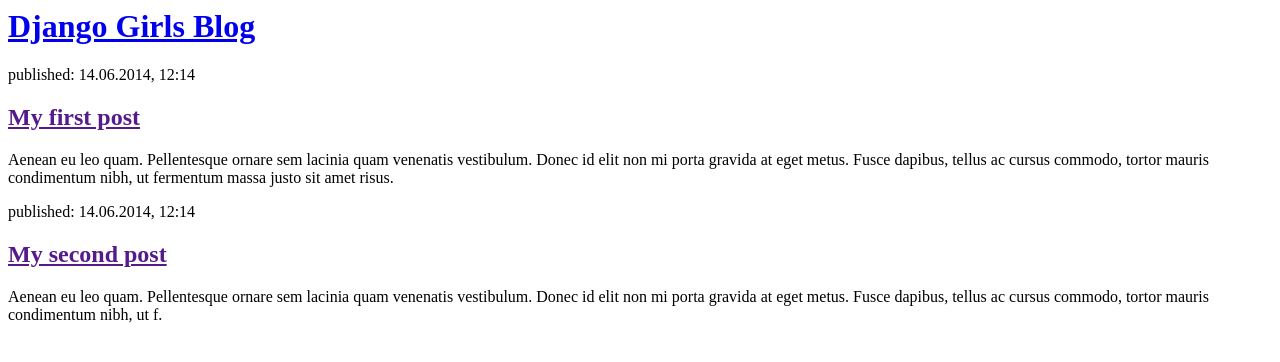
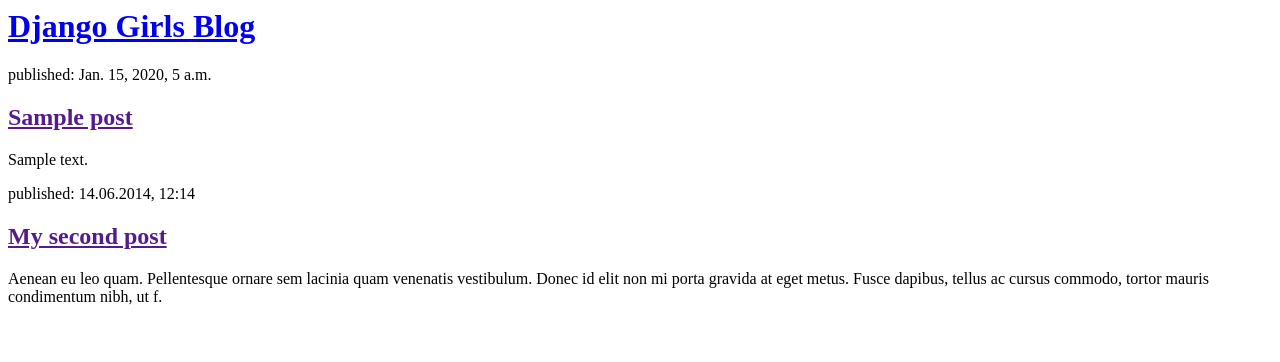
Before and after one commit to Juwana-Zerman/djangogirls, a Django app: template blog/templates/blog/post_list.html in a window 1280 px wide. Shown: the top 362 px of the page. Run offline with Django 3.2, Linux system fonts and the light colour scheme; the template is opened without the code that fills it: values that come from a table or form of the project are taken from there, others are empty; tables that the repository leaves empty hold one stand-in row (values such as "Sample post").

Commit message:
Update html & view

```diff
--- a/blog/templates/blog/post_list.html
+++ b/blog/templates/blog/post_list.html
@@ -9,12 +9,13 @@
         <h1><a href="/">Django Girls Blog</a></h1>
     </div>
 
+        {% for post in posts %}
     <div>
-        <p>published: 14.06.2014, 12:14</p>
-        <h2><a href="">My first post</a></h2>
-        <p>Aenean eu leo quam. Pellentesque ornare sem lacinia quam venenatis vestibulum. Donec id elit non mi porta
-            gravida at eget metus. Fusce dapibus, tellus ac cursus commodo, tortor mauris condimentum nibh, ut fermentum
-            massa justo sit amet risus.</p>
+        <p>published: {{ post.published_date }}</p>
+        <h2><a href="">{{ post.title }}</a></h2>
+        <p>{{ post.text|linebreaksbr }}</p>
+    </div>
+        {% endfor %}
     </div>
 
     <div>
--- a/blog/views.py
+++ b/blog/views.py
@@ -1,5 +1,8 @@
 from django.shortcuts import render
+from .models import Post
+from django.utils import timezone
 
 # Create your views here.
 def post_list(request):
-    return render(request, 'blog/post_list.html', {})
+    posts = Post.objects.filter(published_date__lte=timezone.now()).order_by('published_date')
+    return render(request, 'blog/post_list.html', {'posts': posts})
```
